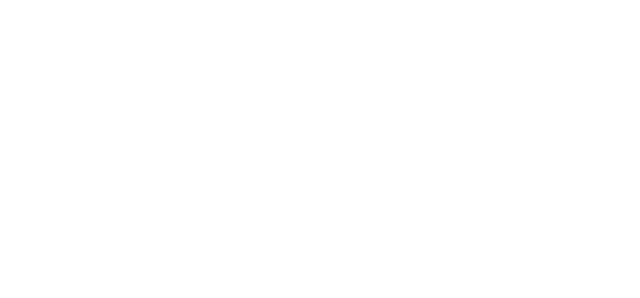
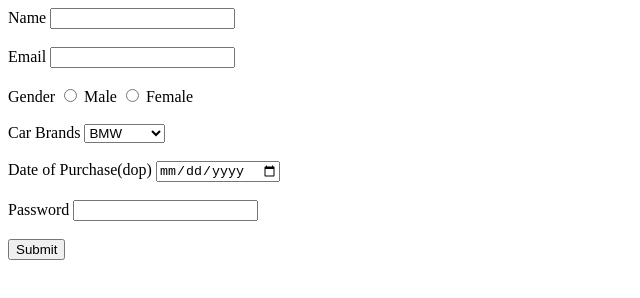
Before and after one commit to acciojob/car-insurance-form-ankushjoshi706, a website: page main.html in a window 1280 px wide. Shown: the whole page, without its empty margins (0-640 px from the left). Drawn offline with Linux system fonts and the light colour scheme.

Commit message:
created a submission

```diff
--- a/main.html
+++ b/main.html
@@ -8,6 +8,34 @@
 
 <body>
 	<!-- the entire body must be written by student -->
+	<form method="post">
+		<label for="name">Name</label>
+		<input type="text" id="name" required><br><br>
+
+		<label for="email">Email</label>
+		<input type="email" id="email" required><br><br>
+
+		<label for="gender">Gender</label>
+		<input type="radio" id="male" name="gender" required>
+		<label for="male">Male</label>
+		<input type="radio" id="female" name="gender" required>
+		<label for="female">Female</label><br><br>
+
+		<label for="car">Car Brands</label>
+		<select id="cars">
+			<option>BMW</option>
+			<option>Audi</option>
+			<option>Mercedez</option>
+		</select><br><br>
+
+		<label for="dob">Date of Purchase(dop)</label>
+		<input type="date" id="dop" required><br><br>
+
+		<label for="password">Password</label>
+		<input type="password" id="password" required><br><br>
+
+		<button type="submit">Submit</button>
+	</form>
     <script type="text/javascript" src="./script.js">
 </script>
 
```
